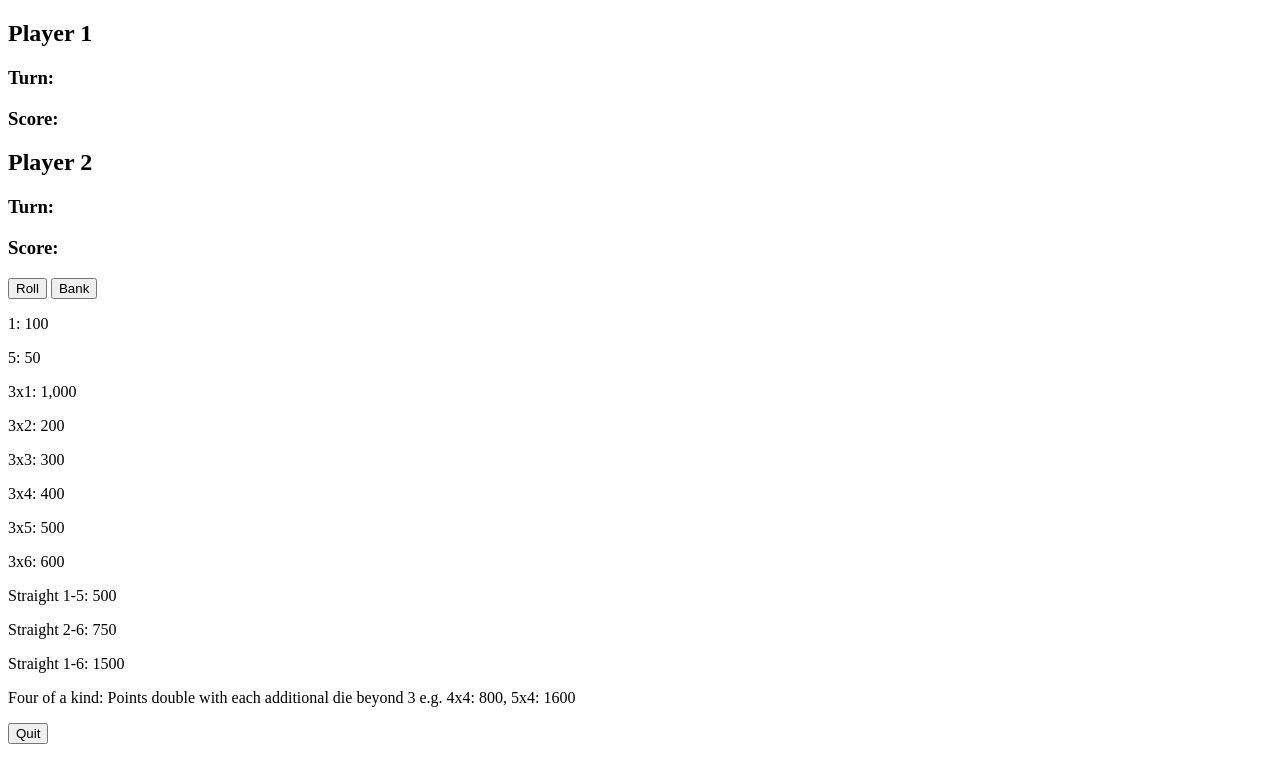
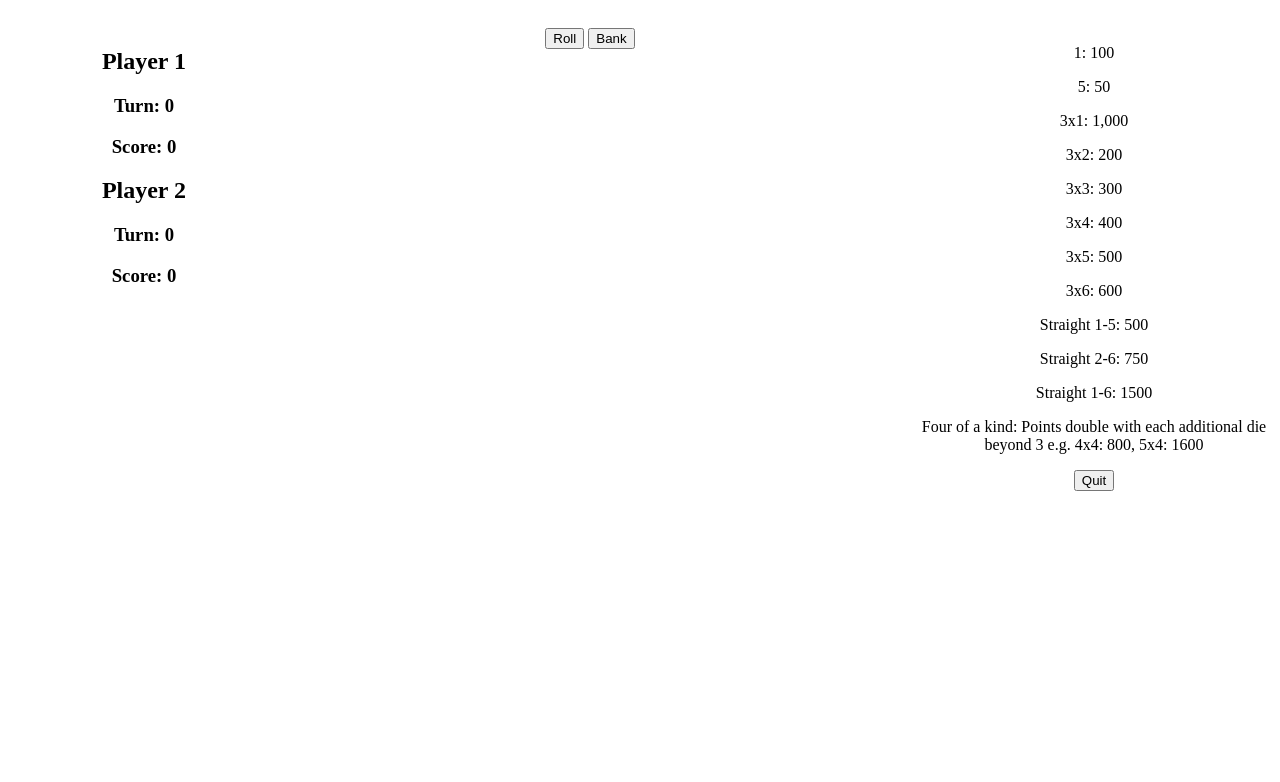
Before and after one commit to SimonMoynihan33/Farkle, a plain HTML site: page index.html in a window 1280 px wide. Drawn offline with Linux system fonts and the light colour scheme.

Commit message:
Add semantic html and basic css layout

```diff
--- /dev/null
+++ b/css/style.css
@@ -0,0 +1,26 @@
+body {
+    width: 100%;
+    height: 100%;
+}
+
+.flex {
+    display: flex;
+}
+
+#scores {
+    width: 20vw;
+    margin: 20px;
+    text-align: center;
+}
+
+#play-section {
+    text-align: center;
+    width: 50vw;
+    margin: 20px
+}
+
+#score-combos {
+    width: 30vw;
+    text-align: center;
+    margin: 20px;
+}
--- a/index.html
+++ b/index.html
@@ -4,22 +4,28 @@
     <meta charset="UTF-8">
     <meta name="viewport" content="width=device-width, initial-scale=1.0">
     <title>Farkle</title>
+    <link rel="stylesheet" href="css/style.css">
 </head>
 <body>
     <main>
+        <div class="flex">
             <!-- PLayer score section -->
-        <h2>Player 1</h1>
-            <h3 id="p-one-turn-pts">Turn:</h3>
-            <h3 id="p-one-score">Score:</h3>
+            <section id="scores">
+                <h2>Player 1</h2>
+                    <h3 id="p-one-turn-pts">Turn: 0</h3>
+                    <h3 id="p-one-score">Score: 0</h3>
                 <h2>Player 2</h2>
-            <h3 id="p-two-turn-pts">Turn:</h3>
-            <h3 id="p-two-score">Score:</h3>
-
+                    <h3 id="p-two-turn-pts">Turn: 0</h3>
+                    <h3 id="p-two-score">Score: 0</h3>
+            </section>
             <!-- Roll/Bank btns -->
+            <section id="play-section">
                 <button id="roll-btn">Roll</button>
                 <button id="bank-btn">Bank</button>
+            </section>
 
             <!-- Scoring combos -->
+            <aside id="score-combos">
                 <p>1: 100</p>
                 <p>5: 50</p>
                 <p>3x1: 1,000</p>
@@ -33,6 +39,8 @@
                 <p>Straight 1-6: 1500</p>
                 <p>Four of a kind: Points double with each additional die beyond 3 e.g. 4x4: 800, 5x4: 1600</p>
                 <button id="quit-btn">Quit</button>
+            </aside>
+        </div>
     </main>
 
 </body>
```
Lines whose indentation alone changed are shown as unchanged.
